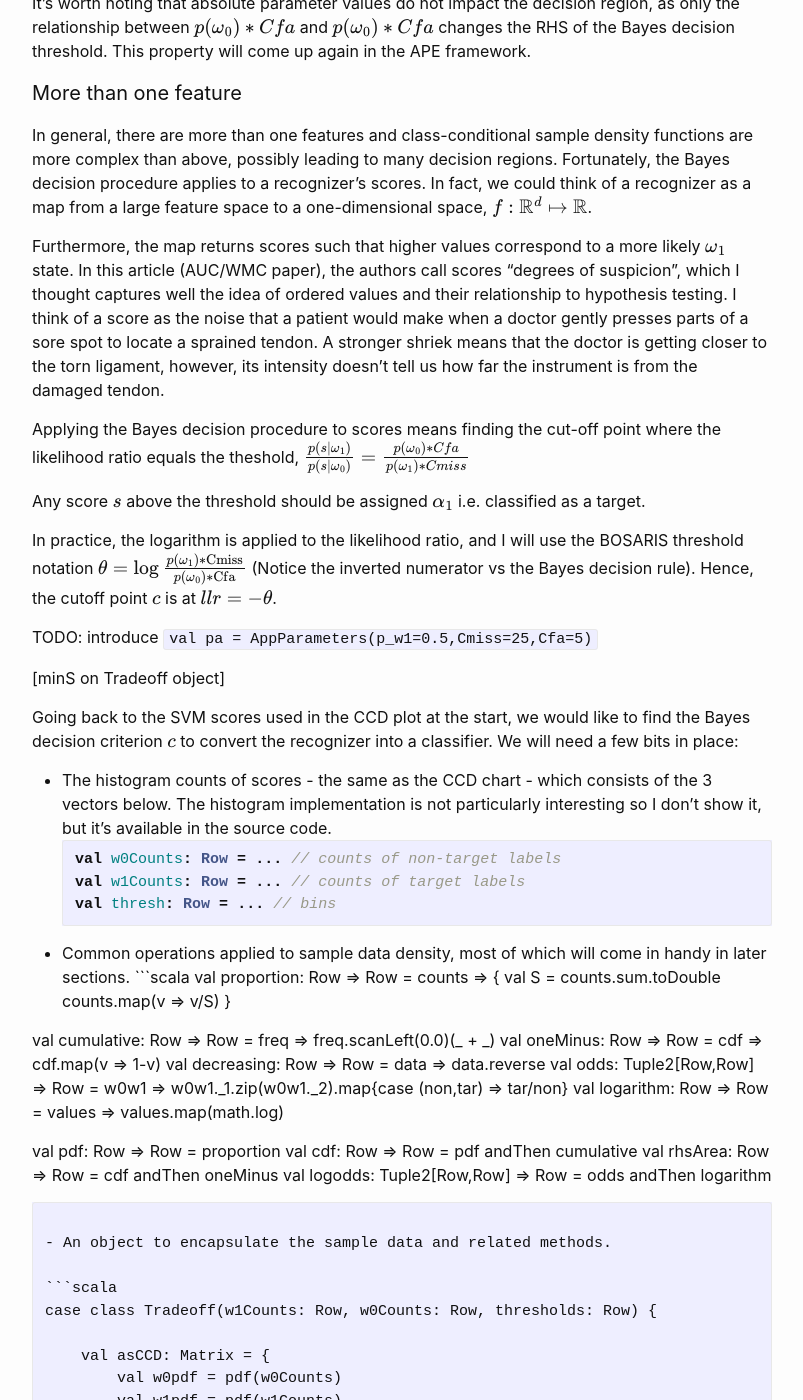
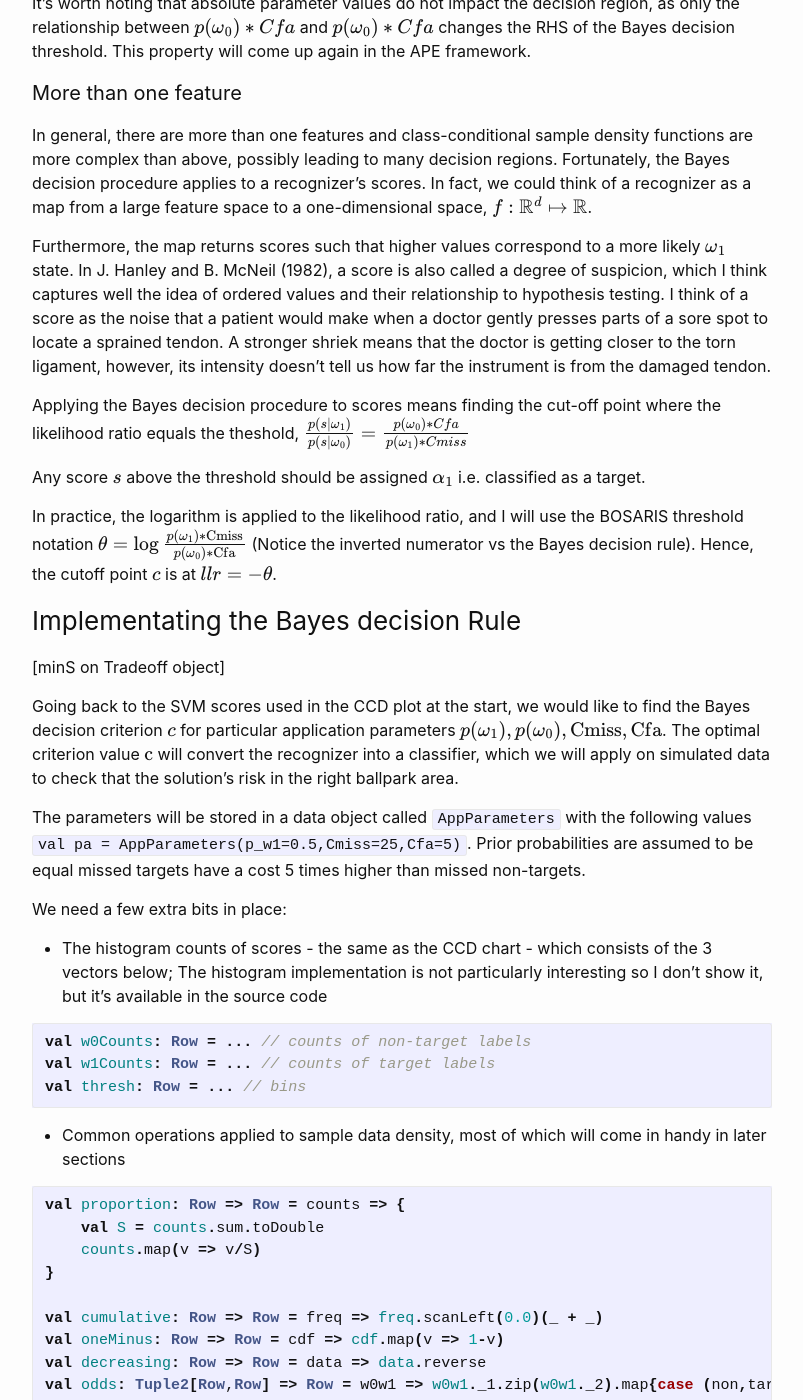
Before and after one commit to mkffl/mkffl.github.io, a Jekyll site: the page built from _posts/2021-09-18-Decisions-Part-1.markdown, in a window 1280 px wide and 1400 px high, scrolled down 4496 px. Shown: the whole window, without its empty margins (238-1041 px from the left). Built offline with Jekyll 4.4.1, drawn with Linux system fonts in a browser that asks for light colours; formulas are drawn with MathJax 3; some of the changed text lies outside the part shown.

Commit message:
Clean up Part 1 ex. introduction

````diff
--- a/_posts/2021-09-18-Decisions-Part-1.markdown
+++ b/_posts/2021-09-18-Decisions-Part-1.markdown
@@ -91,9 +91,9 @@ We should choose $\omega_0$ when its likelihood is greater, and $\omega_1$ other
 
 Any other rule corresponds to a higher probability of error. For example, if a new instance has $x=1.0$ then assigning $\omega_0$ would not make sense because the chances of being wrong are more than 4 times higher than being correct.
 
-This line of reasoning is at the core of Bayes decisions criteria, which tells us that picking the option that minimises the risk for every single instance will minimise the overall risk. Common approaches to selecting classifier thresholds implicitly rely on Bayes decision criteria and the link will become obvious soon if it's not already clear.
+This line of reasoning is at the core of Bayes decisions criteria, which tells us that picking the option that minimises the risk for every single instance will minimise the overall risk. The common approach to selecting classifier thresholds implicitly relies on Bayes decision criteria and the link will become obvious soon if it's not already clear.
 
-The following is based on the first chapter of [Pattern Classification](https://www.amazon.fr/Pattern-Classification-2e-RO-Duda/dp/0471056693) by Hart and others. It's an old but surprisingly refreshing textbook that covers Bayes decision theory in depth. I simplify their notation to the minimum necessary for a binary classification problem, though they address more general problems.
+The following is based on the first chapter of [Pattern Classification](https://www.amazon.fr/Pattern-Classification-2e-RO-Duda/dp/0471056693). It's a bit old but also a surprisingly refreshing textbook that covers Bayes decision theory in depth. I simplify their notation to the minimum necessary for a binary classification problem, though they address more general problems.
 
 Making decisions when the environment is uncertain requires to consider the costs of different actions under uncertain states of nature:
 
@@ -113,7 +113,7 @@ Making decisions when the environment is uncertain requires to consider the cost
 
 [Units and interpretation of costs]
 
-The first node is corresponds to choosing action $\alpha_0$ when the true state is $\omega_0$, i.e. choosing non-target when the instance is actually a non-target, which is often assumed to cost 0.0. The next node corresponds to a false alarm, with cost Cfa. The next is when we miss a target, which has a cost of Cmiss, and the last node correspodns to a true positive, which does not cost anything.
+The first node corresponds to choosing action $\alpha_0$ when the true state is $\omega_0$, i.e. choosing non-target when the instance is actually a non-target, which we assume does not cost anything. The next entry corresponds to a false alarm, with cost Cfa. The next is when we miss a target, which has a cost of Cmiss, and the last node correspodns to a true positive, which does not cost anything.
 
 For every instance with feature $x$, the Bayes decisions to choose $\alpha_0$ or $\alpha_1$ depends on their respective risk, which in turn depend on the (posterior) probability of each state of nature.
 
@@ -130,6 +130,7 @@ $$
     \alpha_1 \text{if } \frac{ p(x \vert \omega_1)}{p(x \vert \omega_0)} < \frac{p(\omega_0)*Cfa}{p(\omega_1)*Cmiss} \\
     \alpha_0, & \text{otherwise}
 \end{cases}
+\tag{1.1}
 $$
 
 We can rephrase the rule as "Decide on 'target' if the likelihood ratio for 'target' is greater than the cost-adjusted ratio of prior probabilities". The rule neatly separates the ratio of likelihoods (on the left) from the characteristics of a particular application (on the right). From now, I will call these characteristics application parameters as in the BOSARIS literature.
@@ -153,7 +154,7 @@ changes the RHS of the Bayes decision threshold. This property will come up agai
 #### More than one feature
 In general, there are more than one features and class-conditional sample density functions are more complex than above, possibly leading to many decision regions. Fortunately, the Bayes decision procedure applies to a recognizer's scores. In fact, we could think of a recognizer as a map from a large feature space to a one-dimensional space, $f: \mathbb{R}^d \mapsto \mathbb{R}$.
 
-Furthermore, the map returns scores such that higher values correspond to a more likely $\omega_1$ state. In this article (AUC/WMC paper), the authors call scores "degrees of suspicion", which I thought captures well the idea of ordered values and their relationship to hypothesis testing. I think of a score as the noise that a patient would make when a doctor gently presses parts of a sore spot to locate a sprained tendon. A stronger shriek means that the doctor is getting closer to the torn ligament, however, its intensity doesn't tell us how far the instrument is from the damaged tendon.
+Furthermore, the map returns scores such that higher values correspond to a more likely $\omega_1$ state. In J. Hanley and B. McNeil (1982), a score is also called a degree of suspicion, which I think captures well the idea of ordered values and their relationship to hypothesis testing. I think of a score as the noise that a patient would make when a doctor gently presses parts of a sore spot to locate a sprained tendon. A stronger shriek means that the doctor is getting closer to the torn ligament, however, its intensity doesn't tell us how far the instrument is from the damaged tendon.
 
 Applying the Bayes decision procedure to scores means finding the cut-off point where the likelihood ratio equals the theshold,
 $$
@@ -168,20 +169,26 @@ $$
 $$
 (Notice the inverted numerator vs the Bayes decision rule). Hence, the cutoff point $c$ is at $llr = -\theta$.
 
-TODO: introduce `val pa = AppParameters(p_w1=0.5,Cmiss=25,Cfa=5)`
 
+### Implementating the Bayes decision Rule
 [minS on Tradeoff object]
 
-Going back  to the SVM scores used in the CCD plot at the start, we would like to find the Bayes decision criterion $c$ to convert the recognizer into a classifier. We will need a few bits in place:
+Going back to the SVM scores used in the CCD plot at the start, we would like to find the Bayes decision criterion $c$ for particular application parameters $\{p(\omega_1), p(\omega_0), \text{Cmiss}, \text{Cfa}\}$. The optimal criterion value $\text{c}$ will convert the recognizer into a classifier, which we will apply on simulated data to check that the solution's risk in the right ballpark area.
 
-- The histogram counts of scores - the same as the CCD chart - which consists of the 3 vectors below. The histogram implementation is not particularly interesting so I don't show it, but it's available in the source code.
+The parameters will be stored in a data object called `AppParameters` with the following values `val pa = AppParameters(p_w1=0.5,Cmiss=25,Cfa=5)`. Prior probabilities are assumed to be equal missed targets have a cost 5 times higher than missed non-targets.
+
+We need a few extra bits in place:
+
+- The histogram counts of scores - the same as the CCD chart - which consists of the 3 vectors below; The histogram implementation is not particularly interesting so I don't show it, but it's available in the source code
+
 ```scala
 val w0Counts: Row = ... // counts of non-target labels
 val w1Counts: Row = ... // counts of target labels
 val thresh: Row = ... // bins
 ```
 
-- Common operations applied to sample data density, most of which will come in handy in later sections.
+- Common operations applied to sample data density, most of which will come in handy in later sections
+
 ```scala
 val proportion: Row => Row = counts => {
     val S = counts.sum.toDouble
@@ -200,7 +207,7 @@ val rhsArea: Row => Row = cdf andThen oneMinus
 val logodds: Tuple2[Row,Row] => Row = odds andThen logarithm
 ```
 
-- An object to encapsulate the sample data and related methods.
+- An object to encapsulate the sample score predictions and the related evaluation methods, starting with the CCD estimates
 
 ```scala
 case class Tradeoff(w1Counts: Row, w0Counts: Row, thresholds: Row) {
@@ -215,7 +222,7 @@ case class Tradeoff(w1Counts: Row, w0Counts: Row, thresholds: Row) {
 
 The `asCCD` value provides the class-conditional density estimates previously used in the plots. It really just computes the proportion of counts corresponding to every threshold. This is what the `pdf` function, an alias for `proportion`, does.
 
-Next, we implement `minS`, a method to find the Bayes decision cut-off point, i.e. the score value that minimises the expected risk given some application parameters.
+Next, we implement `minS`, a method to find the Bayes decision cut-off point, i.e. the score value $\text{s}$ that minimises the expected risk given some application parameters.
 
 ```scala
 case class Tradedoff(...){
@@ -240,7 +247,7 @@ def paramToTheta(pa: AppParameters): Double = log(pa.p_w1/(1-pa.p_w1)*(pa.Cmiss/
 def minusθ(pa: AppParameters) = -1*paramToTheta(pa)
 ```
 
-The `asLLR` value returns the log-likelihood ratio of the scores, which is the left-hand side of the equation (TODO: ref.). The `minusθ` methods convert the application parameters into $-\theta$, which is the right-hand side of the equations. Then, `argminRisk` uses these two inputs to find the array index of the closest match, which is used by `minS` to provide the cutoff point $c$.
+`asLLR` returns the log-likelihood ratio of the scores - the left-hand side of eq. 1.1 - using the proportion of targets in the score's corresponding bin. The `minusθ` method convert the application parameters into $-\theta$, which is the right-hand side of eq. 1.1. Then, `argminRisk` uses these two inputs to find the array index of the closest match, which is used by `minS` to provide the cutoff point $c$.
 
 ##### Average risk
 
@@ -248,6 +255,7 @@ We can estimate the expected risk of a Bayes decision classifer using the evalua
 
 $$
 E(risk) = Cmiss*p(\omega_1)*Pmiss + Cfa*p(\omega_0)*Pfa
+\tag{1.2}
 $$
 
 where Pmiss is the proportion of targets with scores below the Bayes decision cutoff, $c$, and Pfa is the proportion of non-targets with scores above $c$.
@@ -279,7 +287,7 @@ E(risk)
 \end{equation}
 $$
 
-The first and second integrals are estimated with Pmiss and Pfa, respectively. If $N_{\omega_1}$ is the number of targets, then
+And we get eq. 1.2 because the first and second integrals are estimated with Pmiss and Pfa, respectively. If $N_{\omega_1}$ is the number of targets, then
 $$
 Pmiss = \sum_{s \in \omega_1}\frac{[s < c]}{N_{\omega_1}}
 $$
@@ -288,6 +296,7 @@ $$
 Pfa = \sum_{s \in \omega_0}\frac{[s >= c]}{N_{\omega_0}}
 $$
 
+Note that $\text{Pmiss}(c)$ is the cdf of the target distribution while $\text{Pfa}(c)$ is 1 minus the cdf of the non-targets distribution, hence the code implementation for `asPmissPfa`
 
 ```scala
 case class Tradeoff(...){
@@ -310,9 +319,9 @@ def paramToRisk(pa: AppParameters)(operatingPoint: Tuple2[Double,Double]): Doubl
 
 ```
 
-Let's wrap up by checking that the calculations for $c$ and $E(r)$ make sense with some data.
+Let's wrap up by checking that the calculations for $c$ and $E(\text{risk})$ make sense using sample data.
 
-The method `expectedRisks` calculates risks at every threshold. We want the minimum risk to match the risk at $c$.
+The method `expectedRisks` calculates risks at every threshold. We want the minimum risk to match the risk at $c$ on a given sample.
 
 
 ```scala
@@ -330,7 +339,7 @@ case classs Tradeoff(...){
 
 The bottom pane plots `expectedRisks` and confirms that $c$ gives the minimum.
 
-To check $E(r)$, let's
+Now check that the estimate for the minimum $E(\text{risk})$ is reliable. That is, if use the corresponding cutoff "in the wild", do we get the expected risk? Data simulation allows us to answer the question empircally. The four main steps are
 - Get a clasifier that applies the $c$ cut-off
 - Generate a few hundred datasets
 - Compute the risk
@@ -341,8 +350,12 @@ val cutOff: Double = hisTo.minS(pa) // hisTo is the Tradeoff instance
 val thresholder: (Double => User) = score => if (score > cutOff) {Fraudster} else {Regular}
 def classifier:(Array[Double] => User) = recognizer andThen logit andThen thresholder
 
-// Simulate one transaction's risk
-def cost(p: AppParameters, actual: User, pred: User): Double
+// Simulate the risk of one transaction
+def cost(p: AppParameters, actual: User, pred: User): Double = pred match {
+        case Fraudster if actual == Regular => p.Cfa
+        case Regular if actual == Fraudster => p.Cmiss
+        case _ => 0.0
+}
 
 def simulateTransact: Distribution[Double] = for {
     transaction <- transact(pa.p_w1)
@@ -360,8 +373,14 @@ val simData: Distribution[Double] = simulateTransact.repeat(nrows).map(_.sum.toD
 val simRisk: Row = simData.sample(nsimulations).toVector
 ```
 
+Note that `classifier` applies a `logit` transform to the `recognizer`'s output. That is because SVM scores are originally in $[0,1]$, and I want them in $\mathbb{R}$ to emphasize that scores need not be "probability-like" values - they could also be projected onto $[0,inf]$ for example. The logit is a monotonously increasing function, so it does not affect the score index returned by the `minS` method.
+
 {% include demo13-simulation-14.html %}
 
 The evaluation sample risk is the vertical dotted bar near the peak of the distribution, which is good news. The grey shaded area comprises 95% of the simulated data, and I want the sample estimate to fall in that interval, which it does.
 
 In the next part of this blog article, we will explore the connection between Bayes decision rules and the Receiving Operator Characteristics (ROC) curve.
+
+### References
+- R. Duda et al (2001), Pattern Classification.
+- J. Hanley and B. McNeil (1982), The Meaning and Use of the Area under a Receiver Operating Characteristic (ROC) Curve.
````
Also changed, not shown: other parts of _posts/2021-09-18-Decisions-Part-1.markdown (+1 -1 lines).
